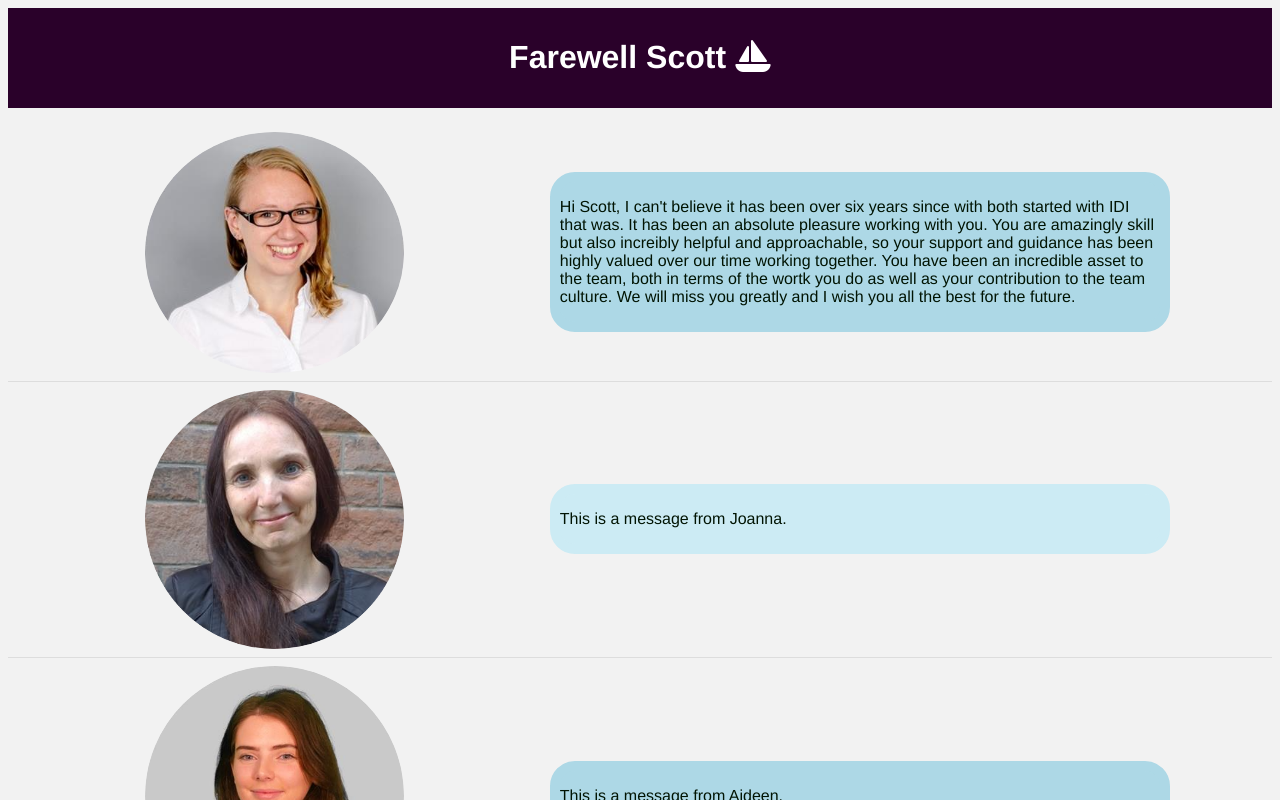
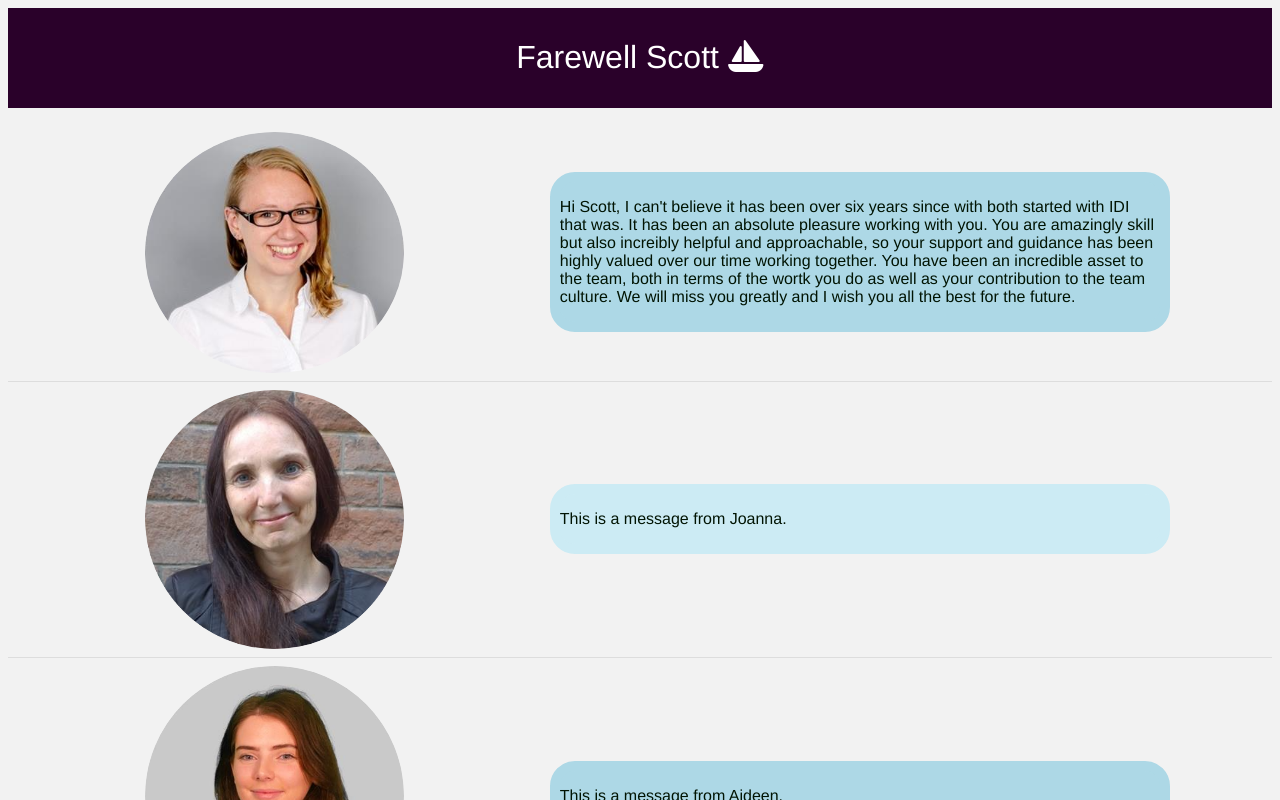
Before and after one commit to edutton1/corin2276.github.io, a plain HTML site: page index.html in a window 1280 px wide. Shown: the top 800 px of the page. Drawn offline with Linux system fonts and the light colour scheme.

Commit message:
Update index.html
heading font

```diff
--- a/index.html
+++ b/index.html
@@ -9,6 +9,8 @@
             h1 {
                 color: black;
                 font-family: Helvetica, 'Segoe UI', Tahoma, "Geneva", Verdana, sans-serif;
+                font-size: xx-large;
+                font-weight: lighter;
             }
 
             p {
```
